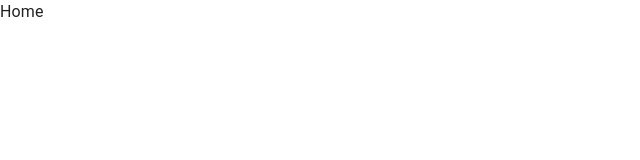
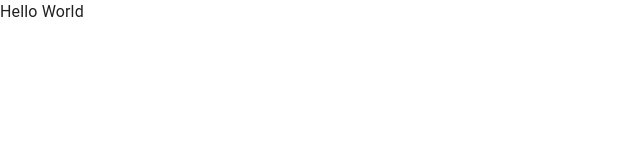
Before and after one commit to jakkapanksb/fe-template, a React (Create React App) app: page / in a window 1280 px wide. Shown: the top 160 px of the page, without its empty margins (0-640 px from the left). Built offline with nearby package versions, Linux system fonts and the light colour scheme.

Commit message:
Init i18n

```diff
--- a/package.json
+++ b/package.json
@@ -17,8 +17,10 @@
     "@types/react": "^17.0.20",
     "@types/react-dom": "^17.0.9",
     "dayjs": "^1.11.0",
+    "i18next": "^21.6.16",
     "react": "^17.0.2",
     "react-dom": "^17.0.2",
+    "react-i18next": "^11.16.6",
     "react-query": "^3.34.19",
     "react-redux": "^7.2.8",
     "react-router-dom": "^6.3.0",
--- a/src/app/AppRoutes.tsx
+++ b/src/app/AppRoutes.tsx
@@ -1,10 +1,16 @@
 import React from "react";
+import { useTranslation } from "react-i18next";
 import { Route, Routes } from "react-router-dom";
+
+const Home = () => {
+  const { t } = useTranslation();
+  return <div>{t("hello")}</div>;
+};
 
 const AppRoutes = () => {
   return (
     <Routes>
-      <Route path="/" element={<div>Home</div>} />
+      <Route path="/" element={<Home />} />
       <Route path="/about" element={<div>About</div>} />
       <Route path="*" element={<div>Not Found</div>} />
     </Routes>
--- /dev/null
+++ b/src/app/i18n.ts
@@ -0,0 +1,23 @@
+import i18n from "i18next";
+import { initReactI18next } from "react-i18next";
+import translation from "../locales/th/translation.json";
+
+const resources = {
+  th: {
+    translation,
+  },
+};
+
+i18n
+  // pass the i18n instance to react-i18next.
+  .use(initReactI18next)
+  // init i18next
+  // for all options read: https://www.i18next.com/overview/configuration-options
+  .init({
+    resources,
+    lng: "th",
+    debug: process.env.NODE_ENV === "development",
+  });
+
+export { resources };
+export default i18n;
--- a/src/index.tsx
+++ b/src/index.tsx
@@ -3,6 +3,7 @@ import ReactDOM from "react-dom";
 import { Provider } from "react-redux";
 import { BrowserRouter } from "react-router-dom";
 import App from "./App";
+import "./app/i18n";
 import "./index.css";
 import reportWebVitals from "./reportWebVitals";
 import { store } from "./store";
--- /dev/null
+++ b/src/locales/th/translation.json
@@ -0,0 +1,3 @@
+{
+  "hello": "Hello World"
+}
```
Also changed, not shown: src/app/react-i18next.d.ts (added, +7 -0 lines), 1 other file (tests, documents, lock files or other folders).
